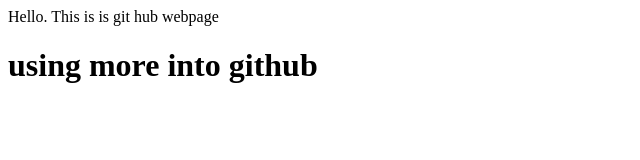
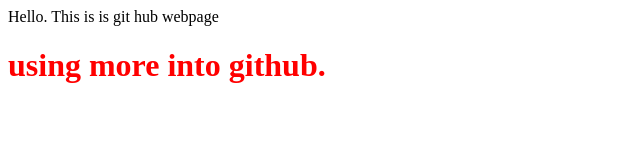
Before and after one commit to MR-2022/practise, a plain HTML site: page practise.html in a window 1280 px wide. Shown: the whole page, without its empty margins (0-640 px from the left). Drawn offline with Linux system fonts and the light colour scheme.

Commit message:
small change

```diff
--- a/practise.html
+++ b/practise.html
@@ -5,6 +5,6 @@
   </head>
   <body>
     Hello. This is is git hub webpage
-    <h1>using more into github</h1>
+    <h1 style = "color:red  "> using more into github.</h1>
   </body>
 </html>
```
